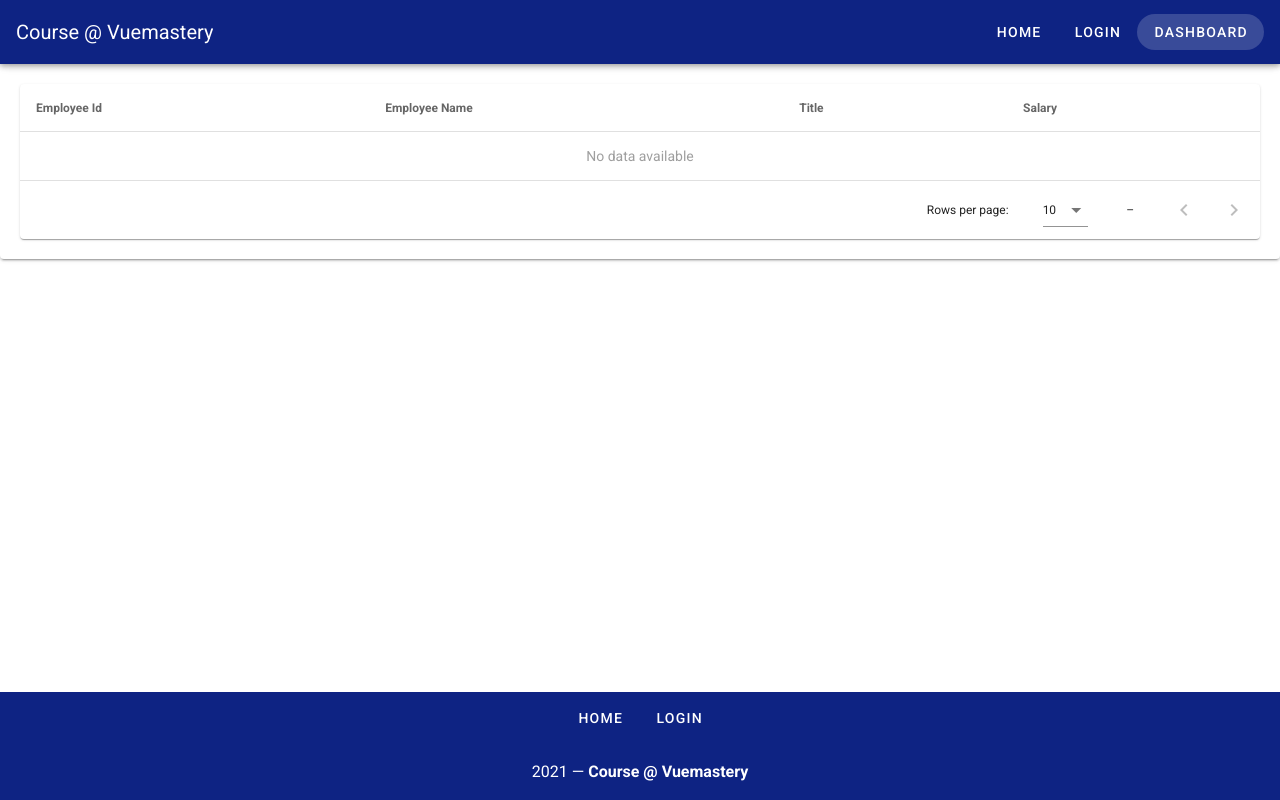
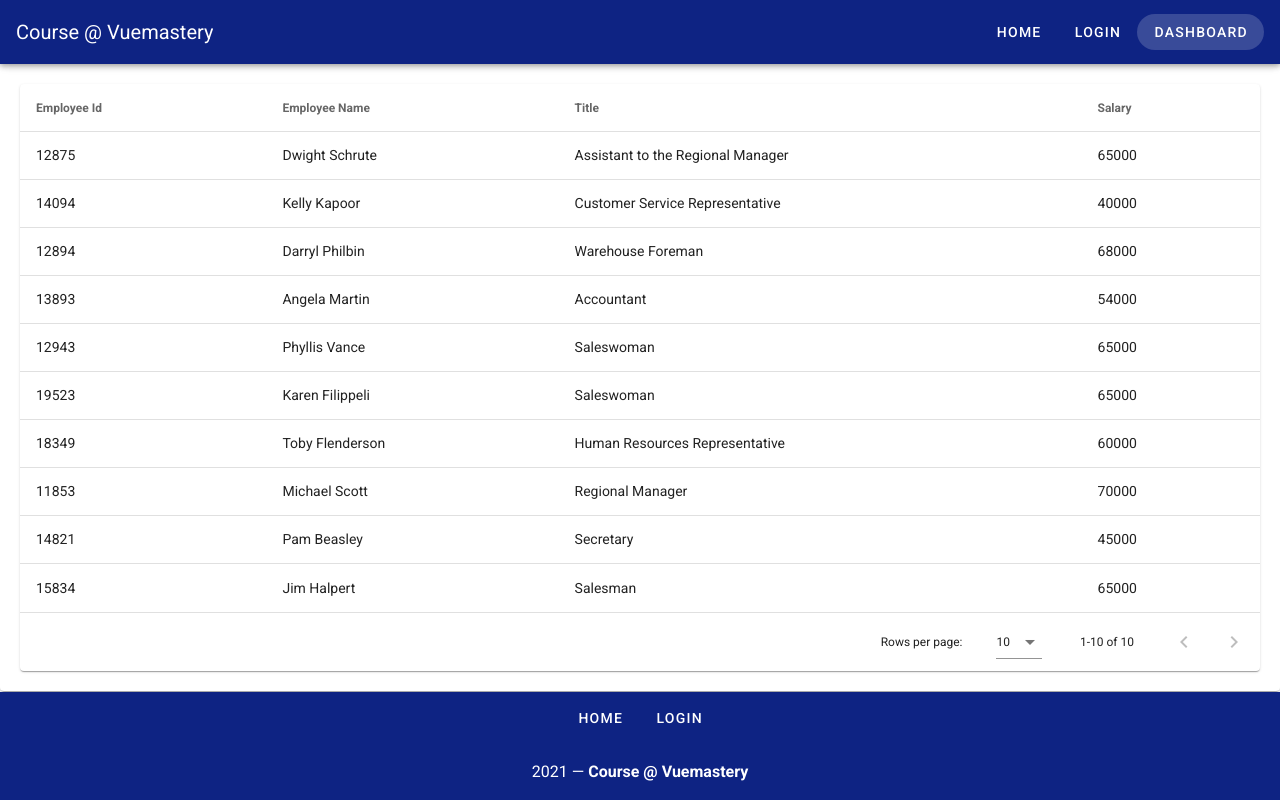
Before and after one commit to umangcodes/wanderer, a Vue app in the folder vuetify/course/: page /dashboard in a window 1280 px wide. Built offline with nearby package versions, Linux system fonts and the light colour scheme.

Commit message:
data table now contains data of employees

```diff
--- a/vuetify/course/src/views/Dashboard.vue
+++ b/vuetify/course/src/views/Dashboard.vue
@@ -2,7 +2,7 @@
   <v-card app class="pa-5 mx-auto">
     <v-data-table
       :headers="headers"
-      :items="desserts"
+      :items="employees"
       item-key="name"
       class="elevation-1"
       :search="search"
```
